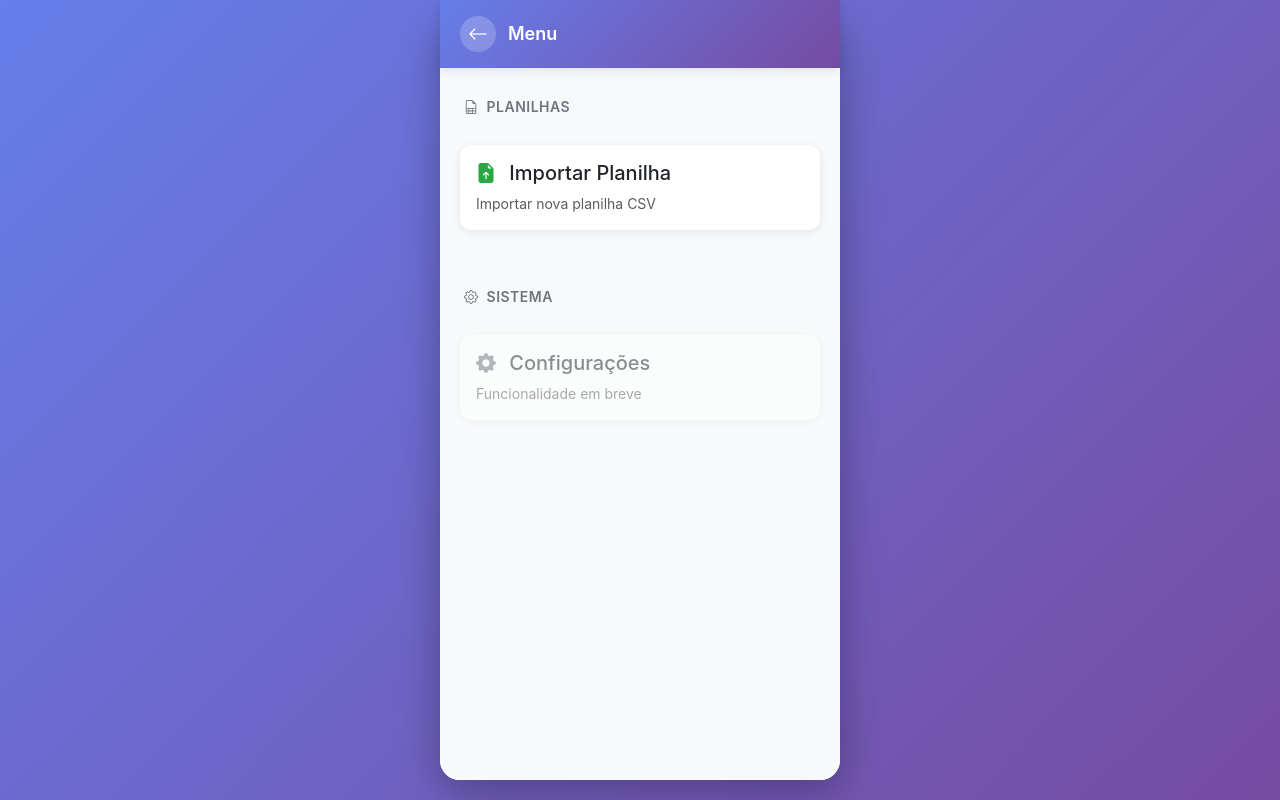
After one commit to Nomadiction8991/checkplanilha.anvy.com.br, a PHP site: page /app/views/shared/menu-unificado.php?contexto=principal in a window 1280 px wide. The commit adds this page. Run offline with PHP 8.4, Linux system fonts and the light colour scheme.

Commit message:
adiciona menu unificado com opções contextuais para planilhas e relatórios

```diff
--- a/app/views/planilhas/view-planilha.php
+++ b/app/views/planilhas/view-planilha.php
@@ -6,7 +6,7 @@ require_once __DIR__ . '/../../../CRUD/READ/view-planilha.php';
 $pageTitle = htmlspecialchars($planilha['comum'] ?? 'Visualizar Planilha');
 $backUrl = '../../../index.php';
 $headerActions = '
-    <a href="../shared/menu.php?id=' . $id_planilha . '" class="btn-header-action" title="Menu">
+    <a href="../shared/menu-unificado.php?id=' . $id_planilha . '&contexto=planilha" class="btn-header-action" title="Menu">
         <i class="bi bi-list fs-5"></i>
     </a>
 ';
--- /dev/null
+++ b/app/views/shared/menu-unificado.php
@@ -0,0 +1,299 @@
+<?php
+/**
+ * Menu Unificado - Mostra opções baseadas no contexto
+ *
+ * Parâmetros aceitos via GET:
+ * - id: ID da planilha (opcional, usado em contextos de planilha específica)
+ * - contexto: 'principal', 'planilha', 'relatorio' (auto-detectado se não fornecido)
+ * - origem: URL da página que chamou o menu (para voltar)
+ */
+
+$id_planilha = $_GET['id'] ?? null;
+$contexto = $_GET['contexto'] ?? 'auto';
+$origem = $_GET['origem'] ?? null;
+
+// Auto-detectar contexto baseado no referer se não foi especificado
+if ($contexto === 'auto') {
+    $referer = $_SERVER['HTTP_REFERER'] ?? '';
+
+    if (strpos($referer, 'relatorio-14-1.php') !== false) {
+        $contexto = 'relatorio';
+    } elseif (strpos($referer, 'view-planilha.php') !== false ||
+              strpos($referer, 'editar-planilha.php') !== false ||
+              strpos($referer, 'copiar-etiquetas.php') !== false ||
+              strpos($referer, 'imprimir-alteracao.php') !== false ||
+              strpos($referer, 'read-produto.php') !== false) {
+        $contexto = 'planilha';
+    } else {
+        $contexto = 'principal';
+    }
+}
+
+// Determinar URL de retorno
+if ($origem) {
+    $backUrl = $origem;
+} elseif ($contexto === 'relatorio' && $id_planilha) {
+    $backUrl = '../planilhas/relatorio-14-1.php?id=' . urlencode($id_planilha);
+} elseif ($contexto === 'planilha' && $id_planilha) {
+    $backUrl = '../planilhas/view-planilha.php?id=' . urlencode($id_planilha);
+} else {
+    $backUrl = '../../../index.php';
+}
+
+// Configurações da página
+$pageTitle = "Menu";
+$headerActions = '';
+
+// Iniciar buffer para capturar o conteúdo
+ob_start();
+?>
+
+<style>
+.menu-grid {
+    display: grid;
+    grid-template-columns: 1fr;
+    gap: 1rem;
+}
+
+.menu-card {
+    transition: transform 0.2s, box-shadow 0.2s;
+    cursor: pointer;
+}
+
+.menu-card:hover {
+    transform: translateY(-2px);
+    box-shadow: 0 4px 8px rgba(0,0,0,0.1);
+}
+
+.menu-card.disabled {
+    opacity: 0.5;
+    cursor: not-allowed;
+}
+
+.menu-card.disabled:hover {
+    transform: none;
+}
+
+.menu-section-title {
+    font-size: 0.875rem;
+    font-weight: 600;
+    color: #6c757d;
+    text-transform: uppercase;
+    letter-spacing: 0.5px;
+    margin: 1.5rem 0 0.75rem 0;
+    padding-left: 0.25rem;
+}
+
+.menu-section-title:first-child {
+    margin-top: 0;
+}
+</style>
+
+<div class="menu-grid">
+
+    <?php if ($contexto === 'principal' || $contexto === 'planilha'): ?>
+        <!-- Seção: Planilhas -->
+        <?php if ($contexto === 'principal'): ?>
+            <div class="menu-section-title">
+                <i class="bi bi-file-earmark-spreadsheet me-1"></i>
+                Planilhas
+            </div>
+        <?php endif; ?>
+
+        <a href="../planilhas/importar-planilha.php" class="text-decoration-none">
+            <div class="card menu-card">
+                <div class="card-body">
+                    <h5 class="card-title">
+                        <i class="bi bi-file-earmark-arrow-up-fill me-2" style="color: #28a745;"></i>
+                        Importar Planilha
+                    </h5>
+                    <p class="card-text small text-muted">Importar nova planilha CSV</p>
+                </div>
+            </div>
+        </a>
+    <?php endif; ?>
+
+    <?php if ($contexto === 'planilha' && $id_planilha): ?>
+        <!-- Seção: Produtos -->
+        <div class="menu-section-title">
+            <i class="bi bi-box-seam me-1"></i>
+            Produtos
+        </div>
+
+        <a href="../produtos/read-produto.php?id=<?php echo $id_planilha; ?>" class="text-decoration-none">
+            <div class="card menu-card">
+                <div class="card-body">
+                    <h5 class="card-title">
+                        <i class="bi bi-plus-circle-fill me-2" style="color: #28a745;"></i>
+                        Cadastrar Produto
+                    </h5>
+                    <p class="card-text small text-muted">Adicionar novo produto manualmente</p>
+                </div>
+            </div>
+        </a>
+
+        <!-- Seção: Relatórios e Impressões -->
+        <div class="menu-section-title">
+            <i class="bi bi-printer me-1"></i>
+            Relatórios e Impressões
+        </div>
+
+        <a href="../planilhas/relatorio-14-1.php?id=<?php echo $id_planilha; ?>" class="text-decoration-none">
+            <div class="card menu-card">
+                <div class="card-body">
+                    <h5 class="card-title">
+                        <i class="bi bi-printer-fill me-2" style="color: #17a2b8;"></i>
+                        Imprimir 14.1
+                    </h5>
+                    <p class="card-text small text-muted">Gerar relatório 14.1</p>
+                </div>
+            </div>
+        </a>
+
+        <a href="../planilhas/copiar-etiquetas.php?id=<?php echo $id_planilha; ?>" class="text-decoration-none">
+            <div class="card menu-card">
+                <div class="card-body">
+                    <h5 class="card-title">
+                        <i class="bi bi-tags-fill me-2" style="color: #ff9800;"></i>
+                        Copiar Etiquetas
+                    </h5>
+                    <p class="card-text small text-muted">Copiar etiquetas selecionadas</p>
+                </div>
+            </div>
+        </a>
+
+        <a href="../planilhas/imprimir-alteracao.php?id=<?php echo $id_planilha; ?>" class="text-decoration-none">
+            <div class="card menu-card">
+                <div class="card-body">
+                    <h5 class="card-title">
+                        <i class="bi bi-file-earmark-diff-fill me-2" style="color: #9c27b0;"></i>
+                        Imprimir Alterações
+                    </h5>
+                    <p class="card-text small text-muted">Relatório de alterações realizadas</p>
+                </div>
+            </div>
+        </a>
+    <?php endif; ?>
+
+    <?php if ($contexto === 'relatorio' && $id_planilha): ?>
+        <!-- Seção: Navegação -->
+        <div class="menu-section-title">
+            <i class="bi bi-compass me-1"></i>
+            Navegação
+        </div>
+
+        <a href="../planilhas/view-planilha.php?id=<?php echo $id_planilha; ?>" class="text-decoration-none">
+            <div class="card menu-card">
+                <div class="card-body">
+                    <h5 class="card-title">
+                        <i class="bi bi-eye-fill me-2" style="color: #007bff;"></i>
+                        Ver Planilha
+                    </h5>
+                    <p class="card-text small text-muted">Visualizar produtos da planilha</p>
+                </div>
+            </div>
+        </a>
+
+        <a href="../planilhas/editar-planilha.php?id=<?php echo $id_planilha; ?>" class="text-decoration-none">
+            <div class="card menu-card">
+                <div class="card-body">
+                    <h5 class="card-title">
+                        <i class="bi bi-pencil-fill me-2" style="color: #6c757d;"></i>
+                        Editar Planilha
+                    </h5>
+                    <p class="card-text small text-muted">Editar configurações da planilha</p>
+                </div>
+            </div>
+        </a>
+
+        <!-- Seção: Produtos -->
+        <div class="menu-section-title">
+            <i class="bi bi-box-seam me-1"></i>
+            Produtos
+        </div>
+
+        <a href="../produtos/read-produto.php?id=<?php echo $id_planilha; ?>" class="text-decoration-none">
+            <div class="card menu-card">
+                <div class="card-body">
+                    <h5 class="card-title">
+                        <i class="bi bi-plus-circle-fill me-2" style="color: #28a745;"></i>
+                        Cadastrar Produto
+                    </h5>
+                    <p class="card-text small text-muted">Adicionar novo produto manualmente</p>
+                </div>
+            </div>
+        </a>
+
+        <!-- Seção: Outras Impressões -->
+        <div class="menu-section-title">
+            <i class="bi bi-printer me-1"></i>
+            Outras Impressões
+        </div>
+
+        <a href="../planilhas/copiar-etiquetas.php?id=<?php echo $id_planilha; ?>" class="text-decoration-none">
+            <div class="card menu-card">
+                <div class="card-body">
+                    <h5 class="card-title">
+                        <i class="bi bi-tags-fill me-2" style="color: #ff9800;"></i>
+                        Copiar Etiquetas
+                    </h5>
+                    <p class="card-text small text-muted">Copiar etiquetas selecionadas</p>
+                </div>
+            </div>
+        </a>
+
+        <a href="../planilhas/imprimir-alteracao.php?id=<?php echo $id_planilha; ?>" class="text-decoration-none">
+            <div class="card menu-card">
+                <div class="card-body">
+                    <h5 class="card-title">
+                        <i class="bi bi-file-earmark-diff-fill me-2" style="color: #9c27b0;"></i>
+                        Imprimir Alterações
+                    </h5>
+                    <p class="card-text small text-muted">Relatório de alterações realizadas</p>
+                </div>
+            </div>
+        </a>
+    <?php endif; ?>
+
+    <?php if ($contexto === 'principal'): ?>
+        <!-- Seção: Sistema -->
+        <div class="menu-section-title">
+            <i class="bi bi-gear me-1"></i>
+            Sistema
+        </div>
+
+        <div class="card menu-card disabled">
+            <div class="card-body">
+                <h5 class="card-title">
+                    <i class="bi bi-gear-fill me-2" style="color: #6c757d;"></i>
+                    Configurações
+                </h5>
+                <p class="card-text small text-muted">Funcionalidade em breve</p>
+            </div>
+        </div>
+    <?php endif; ?>
+
+    <?php if (($contexto === 'planilha' || $contexto === 'relatorio') && !$id_planilha): ?>
+        <!-- Aviso quando não há ID de planilha -->
+        <div class="alert alert-warning">
+            <i class="bi bi-exclamation-triangle me-2"></i>
+            Algumas opções requerem uma planilha selecionada.
+        </div>
+    <?php endif; ?>
+</div>
+
+<?php
+// Capturar o conteúdo
+$contentHtml = ob_get_clean();
+
+// Criar arquivo temporário com o conteúdo
+$tempFile = __DIR__ . '/../../../temp_menu_unificado_' . uniqid() . '.php';
+file_put_contents($tempFile, $contentHtml);
+$contentFile = $tempFile;
+
+// Renderizar o layout
+include __DIR__ . '/../layouts/app-wrapper.php';
+
+// Limpar arquivo temporário
+unlink($tempFile);
+?>
--- a/index.php
+++ b/index.php
@@ -17,7 +17,7 @@ $headerActions = '
     <button id="installPwaBtn" class="btn-header-action" title="Instalar Aplicativo" style="display: none; background: none; border: none; padding: 0; cursor: pointer;">
         <i class="bi bi-download fs-5"></i>
     </button>
-    <a href="app/views/shared/menu-principal.php" class="btn-header-action" title="Menu">
+    <a href="app/views/shared/menu-unificado.php?contexto=principal" class="btn-header-action" title="Menu">
         <i class="bi bi-list fs-5"></i>
     </a>
 ';
```
Also changed, not shown: app/views/planilhas/copiar-etiquetas.php (+6 -1 lines), app/views/planilhas/editar-planilha.php (+10 -0 lines), app/views/planilhas/imprimir-alteracao.php (+7 -2 lines), app/views/planilhas/relatorio-14-1.php (+7 -2 lines), app/views/produtos/read-produto.php (+7 -2 lines).
